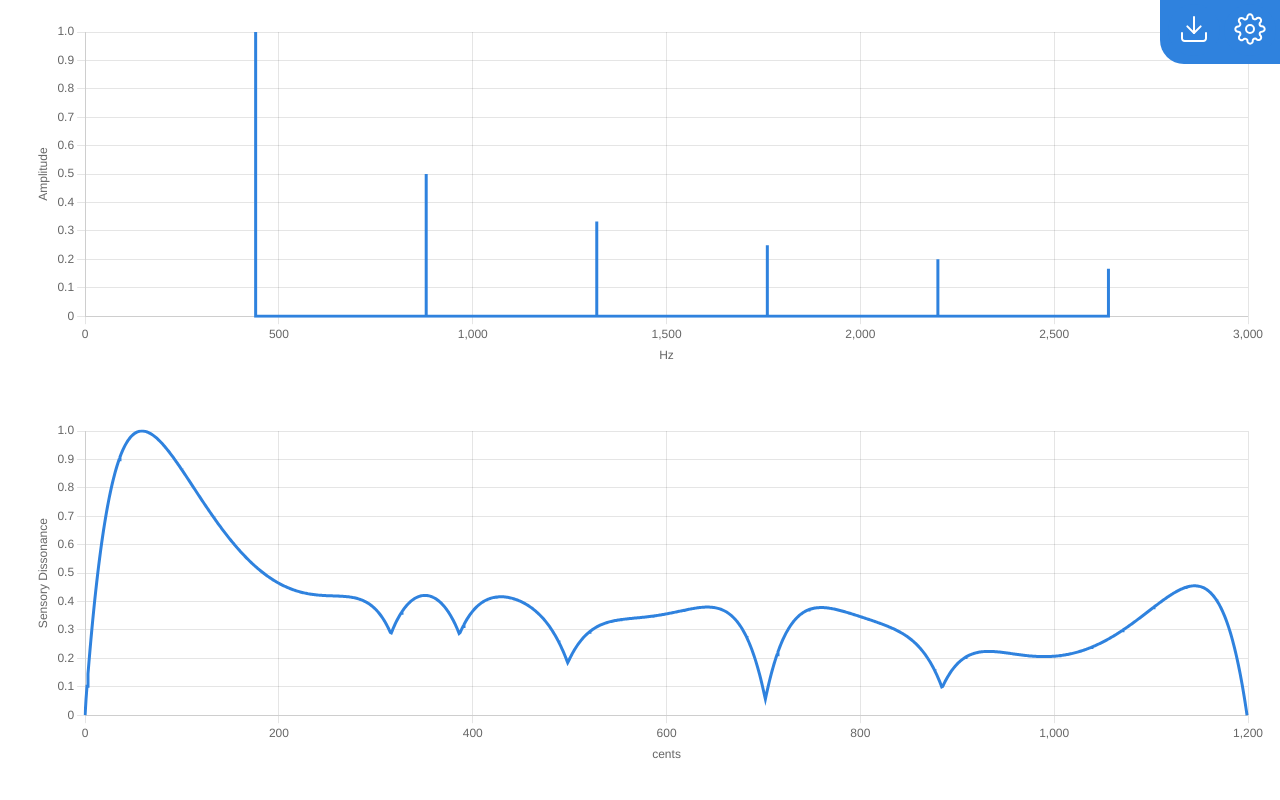
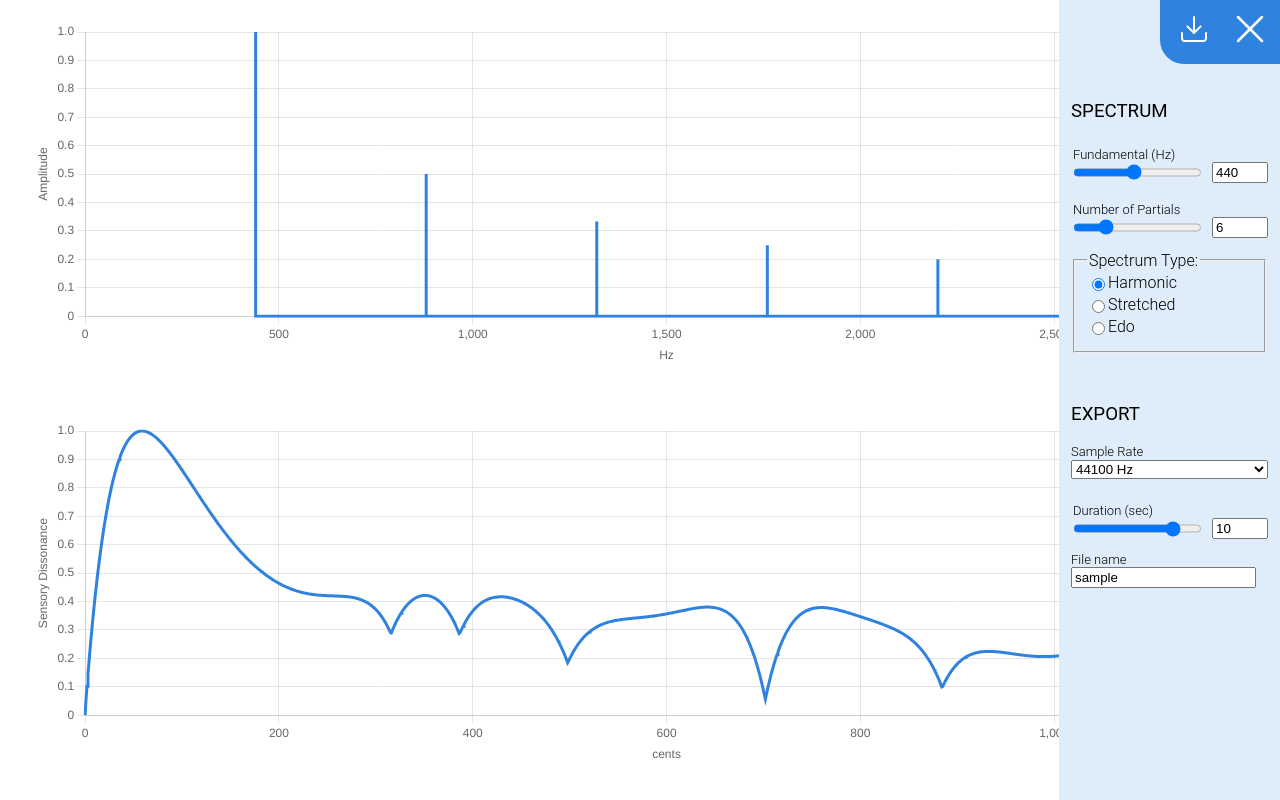
Before and after one commit to SevaDer14/new-tonality-lab, a SvelteKit app: page /lab in a window 1280 px wide. Built offline with nearby package versions, Linux system fonts and the light colour scheme.

Commit message:
adds calculation of edo and stretched spectrums

```diff
--- a/src/components/Range.svelte
+++ b/src/components/Range.svelte
@@ -5,6 +5,7 @@
     export let hint = ''
     export let min: number
     export let max: number
+    export let step = 1
     export let initialValue
     export let onInput: (arg: number) => any
 
@@ -18,7 +19,7 @@
 
 <label for={id}>{label}</label>
 <div class="input-container">
-    <input type="range" {min} {max} bind:value on:input={throttle(handleInput, 200)} {id} />
+    <input type="range" {min} {max} {step}  bind:value on:input={throttle(handleInput, 200)} {id} />
     <input class="manual-input" type="number" bind:value on:change={throttle(handleInput, 200)} />
 </div>
 <p>{hint}</p>
--- a/src/components/SettingsDrawer.svelte
+++ b/src/components/SettingsDrawer.svelte
@@ -1,12 +1,13 @@
 <script lang="ts">
-    import { fundamental, numberOfPartials, sampleRate, sampleName, sampleDuration, partials, dissonanceCurve } from '../state/stores.js'
+    import { spectrumType, fundamental, numberOfPartials, sampleRate, sampleName, sampleDuration, partials, dissonanceCurve, edoSteps, stretch } from '../state/stores.js'
     import SettingsIcon from '../components/icons/SettingsIcon.svelte'
     import CrossIcon from '../components/icons/CrossIcon.svelte'
     import DownloadIcon from '../components/icons/DownloadIcon.svelte'
     import Range from '../components/Range.svelte'
     import { BlobWriter, TextReader, ZipWriter } from '@zip.js/zip.js'
+    import SpectrumTypeRadioGroup from './SpectrumTypeRadioGroup.svelte'
 
-    let settingsOpen = false
+    let settingsOpen = true
 
     const downloadFiles = async () => {
         const zipFileWriter = new BlobWriter()
@@ -46,6 +47,16 @@
 
         <Range label="Fundamental (Hz)" min={55} max={880} onInput={(value) => ($fundamental = value)} initialValue={$fundamental} />
         <Range label="Number of Partials" min={2} max={20} onInput={(value) => ($numberOfPartials = value)} initialValue={$numberOfPartials} />
+
+        <SpectrumTypeRadioGroup />
+
+        {#if $spectrumType === 'stretched'}
+            <Range label="Stretch" min={1.1} max={4} step={0.1} onInput={(value) => ($stretch = value)} initialValue={$stretch} />
+        {/if}
+
+        {#if $spectrumType === 'edo'}
+            <Range label="Edo steps" min={3} max={19} onInput={(value) => ($edoSteps = value)} initialValue={$edoSteps} />
+        {/if}
 
         <h3>EXPORT</h3>
         <label for="sample_rate">Sample Rate</label>
--- /dev/null
+++ b/src/components/SpectrumTypeRadioGroup.svelte
@@ -0,0 +1,34 @@
+<script lang="ts">
+    import { spectrumType } from '../state/stores.js'
+</script>
+
+<fieldset>
+    <legend>Spectrum Type:</legend>
+    <div class="radio-container">
+        <input type="radio" id="harmonic" name="spectrumType" value="harmonic" checked bind:group={$spectrumType} />
+        <label for="harmonic">Harmonic</label>
+    </div>
+
+    <div class="radio-container">
+        <input type="radio" id="stretched" name="spectrumType" value="stretched" bind:group={$spectrumType} />
+        <label for="stretched">Stretched</label>
+    </div>
+
+    <div class="radio-container">
+        <input type="radio" id="edo" name="spectrumType" value="edo" bind:group={$spectrumType} />
+        <label for="edo">Edo</label>
+    </div>
+</fieldset>
+
+<style>
+    .radio-container {
+        display: flex;
+        flex-direction: row;
+        line-height: 100%;
+        margin-bottom: 6px;
+        vertical-align: bottom;
+    }
+    fieldset {
+        margin-bottom: 18px;
+    }
+</style>
--- a/src/state/stores.ts
+++ b/src/state/stores.ts
@@ -1,12 +1,13 @@
 import { writable, derived } from 'svelte/store';
+import type { TSpectrumType } from 'src/xentonality/types';
 import { generatePartials, partialsToSpectrum } from '../xentonality/spectrum'
 import { calcDissonanceCurve } from '../xentonality/dissonance'
 
-type TSpectrumType = 'harmonic' | 'edo'
 export const fundamental = writable(440);
 export const numberOfPartials = writable(6);
 export const spectrumType = writable<TSpectrumType>('harmonic');
-export const edoSteps = writable('12')
+export const edoSteps = writable(12)
+export const stretch = writable(2)
 
 
 type TSampleRate = 44100 | 48000 | 96000
@@ -16,8 +17,8 @@ export const sampleName = writable('sample')
 
 
 export const partials = derived(
-    [fundamental, numberOfPartials],
-    ([$fundamental, $numberOfPartials]) => generatePartials({ type: 'harmonic', fundamental: $fundamental, number: $numberOfPartials })
+    [spectrumType, fundamental, numberOfPartials, edoSteps, stretch],
+    ([$spectrumType, $fundamental, $numberOfPartials, $edoSteps, $stretch]) => generatePartials({ type: $spectrumType, fundamental: $fundamental, number: $numberOfPartials, stretch: $stretch, edo: $edoSteps })
 );
 
 export const spectrum = derived(
--- a/src/xentonality/dissonance.ts
+++ b/src/xentonality/dissonance.ts
@@ -1,5 +1,5 @@
 import { changeFundamental, combinePartials } from "./spectrum"
-import { centsToRatio, detrend, normalize } from "./utils"
+import { centsToRatio, detrend, normalize, ratioToCents } from "./utils"
 import type { TDissonanceCurve, TPartials, TPlotCurve, TPlotPoint, TPointX } from "./types"
 
 
@@ -35,15 +35,13 @@ export const intrinsicDissonance = (partials: TPartials) => {
 export const calcDissonanceCurve = (partials: TPartials, points?: number): TDissonanceCurve => {
     const dissonanceCurve = [] as TPlotCurve
     const fundamental = partials[0].frequency
-    const octave = { ratio: 2, Hz: 2 * fundamental, cents: 1200, }
 
-    const pseudoOctave = { ratio: partials[1].ratio, Hz: partials[1].frequency - fundamental, cents: octave.cents * partials[1].ratio / octave.ratio, }
+    const pseudoOctave = { ratio: partials[1].ratio, Hz: partials[1].frequency - fundamental, cents: ratioToCents(partials[1].ratio), }
     const numberOfPoints = points ? points : pseudoOctave.cents
     const sweepStep = { cents: points ? pseudoOctave.cents / (numberOfPoints - 1) : 1 }
 
     for (let i = 0; i < numberOfPoints; i++) {
-        // eslint-disable-next-line prefer-const
-        let currentStep = {} as TPointX
+        const currentStep = {} as TPointX
         currentStep.cents = sweepStep.cents * i
         currentStep.ratio = centsToRatio(currentStep.cents)
         currentStep.Hz = fundamental * currentStep.ratio
--- a/src/xentonality/spectrum.ts
+++ b/src/xentonality/spectrum.ts
@@ -1,4 +1,4 @@
-import type { TPartials, TPlotCurve } from "./types"
+import type { TPartials, TPlotCurve, TSpectrumType } from "./types"
 import { checkNumericParam, getAmplitude, setharesLoudness, ratioToCents } from "./utils"
 import { cloneDeep } from 'lodash-es'
 
@@ -22,7 +22,7 @@ export const partialsToSpectrum = ({ partials, unitY = 'amplitude' }: { partials
     return spectrum
 }
 
-export const generatePartials = ({ type, profile = 'harmonic', stretch = 1, edo = 5, fundamental = 440, number = 1000 }: { type: 'harmonic' | 'stretched' | 'edo', profile?: 'equal' | 'harmonic', stretch?: number, edo?: number, fundamental?: number, number?: number }): TPartials => {
+export const generatePartials = ({ type, profile = 'harmonic', stretch = 2, edo = 12, fundamental = 440, number = 1000 }: { type: TSpectrumType, profile?: 'equal' | 'harmonic', stretch?: number, edo?: number, fundamental?: number, number?: number }): TPartials => {
     const partials = [] as TPartials
 
     const success = checkNumericParam({ param: number, condition: number > 0, integer: true }) && checkNumericParam({ param: fundamental, condition: fundamental > 0 })
@@ -42,17 +42,17 @@ export const generatePartials = ({ type, profile = 'harmonic', stretch = 1, edo
     if (type === 'stretched') {
         for (let i = 1; i <= number; i++) {
             const amplitude = getAmplitude(profile, i)
-            const frequency = fundamental * (stretch ** Math.log2(i + 1))
+            const frequency = fundamental * (stretch ** Math.log2(i))
             const ratio = frequency / fundamental
             partials.push({ ratio: ratio, frequency: frequency, amplitude: amplitude, loudness: setharesLoudness(amplitude) })
         }
     }
 
     // TODO: untested
-    if (type === 'stretched') {
+    if (type === 'edo') {
         for (let i = 1; i <= number; i++) {
             const amplitude = getAmplitude(profile, i)
-            const frequency = fundamental * 2 ** (Math.round(Math.log2(i + 1) * edo) / edo)
+            const frequency = fundamental * 2 ** (Math.round(Math.log2(i) * edo) / edo)
             const ratio = frequency / fundamental
             partials.push({ ratio: ratio, frequency: frequency, amplitude: amplitude, loudness: setharesLoudness(amplitude) })
         }
--- a/src/xentonality/types.ts
+++ b/src/xentonality/types.ts
@@ -1,6 +1,8 @@
 export type TPartial = { ratio: number, frequency: number, amplitude: number, loudness: number }
 
 export type TPartials = Array<TPartial>
+
+export type TSpectrumType = 'harmonic' | 'stretched' | 'edo'
 
 export type TSpectrum = {
     partials: TPartials,
```
